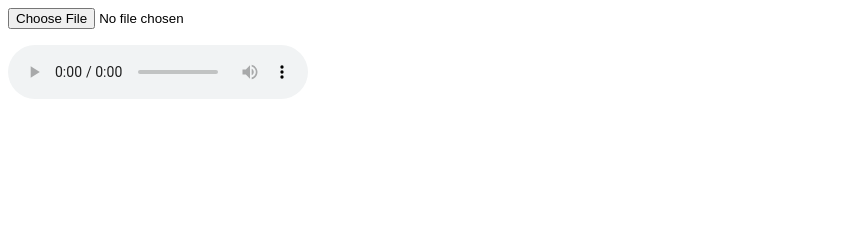
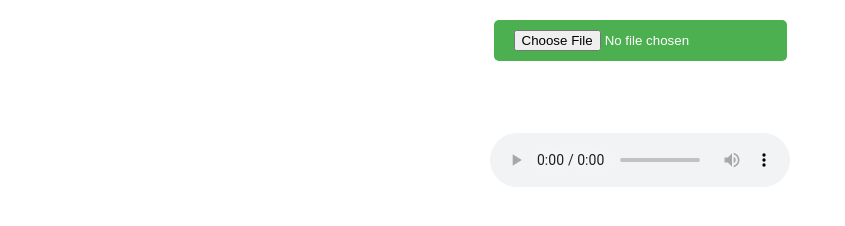
Before and after one commit to Moneshteja/web_local_music_player, a plain HTML site: page index.html in a window 1280 px wide. Shown: the whole page, without its empty margins (0-845 px from the left). Drawn offline with Linux system fonts and the light colour scheme.

Commit message:
Update index.html

```diff
--- a/index.html
+++ b/index.html
@@ -1,14 +1,70 @@
-
 <!DOCTYPE html>
 <html lang="en">
 <head>
     <meta charset="UTF-8">
     <meta name="viewport" content="width=device-width, initial-scale=1.0">
     <title>Simple Music Player</title>
+    <link rel="stylesheet" href="https://cdnjs.cloudflare.com/ajax/libs/font-awesome/5.15.3/css/all.min.css">
+    <style>
+        body {
+            font-family: 'Arial', sans-serif;
+            display: flex;
+            flex-direction: column;
+            align-items: center;
+            height: 100vh;
+            margin: 0;
+            overflow: hidden;
+        }
+
+        #backgroundContainer {
+            position: absolute;
+            top: 0;
+            left: 0;
+            width: 100%;
+            height: 100%;
+            z-index: -1;
+            transition: background 1s;
+        }
+
+        #fileInput {
+            margin: 20px 0;
+            padding: 10px 20px;
+            cursor: pointer;
+            border-radius: 5px;
+            border: none;
+            background-color: #4CAF50;
+            color: white;
+        }
+
+        #songList {
+            list-style: none;
+            padding: 0;
+            width: 300px;
+            max-height: 250px;
+            overflow-y: scroll;
+        }
+
+        #songList li {
+            padding: 10px;
+            border: 1px solid #ccc;
+            margin: 5px 0;
+            cursor: pointer;
+            border-radius: 5px;
+        }
+
+        #songList li:hover {
+            background-color: #eee;
+        }
+
+        #audioPlayer {
+            margin-top: 20px;
+        }
+
+    </style>
 </head>
 <body>
-
-<input type="file" id="fileInput" accept=".mp3">
+<div id="backgroundContainer"></div>
+<input type="file" id="fileInput" accept="audio/*">
 <ul id="songList"></ul>
 <audio id="audioPlayer" controls></audio>
 
@@ -16,6 +72,7 @@
     const fileInput = document.getElementById('fileInput');
     const songList = document.getElementById('songList');
     const audioPlayer = document.getElementById('audioPlayer');
+    const backgroundContainer = document.getElementById('backgroundContainer');
 
     fileInput.addEventListener('change', function() {
         const songFile = this.files[0];
@@ -25,9 +82,16 @@
             listItem.onclick = () => {
                 audioPlayer.src = URL.createObjectURL(songFile);
                 audioPlayer.play();
+
+                // Dynamically change the background when a song is playing
+                backgroundContainer.style.background = `url('https://source.unsplash.com/random/1920x1080?music') center/cover no-repeat`;
             };
             songList.appendChild(listItem);
         }
+    });
+
+    audioPlayer.addEventListener('pause', () => {
+        backgroundContainer.style.background = '';
     });
 </script>
 
```
